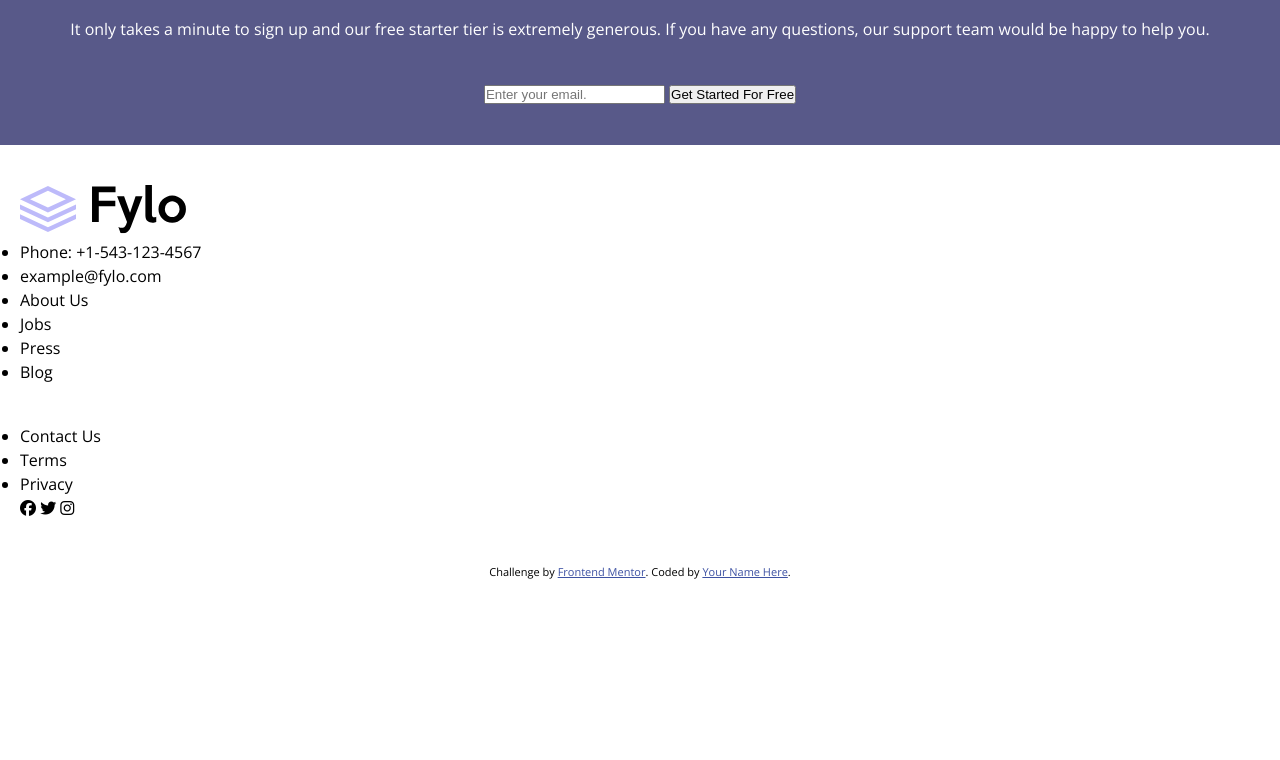
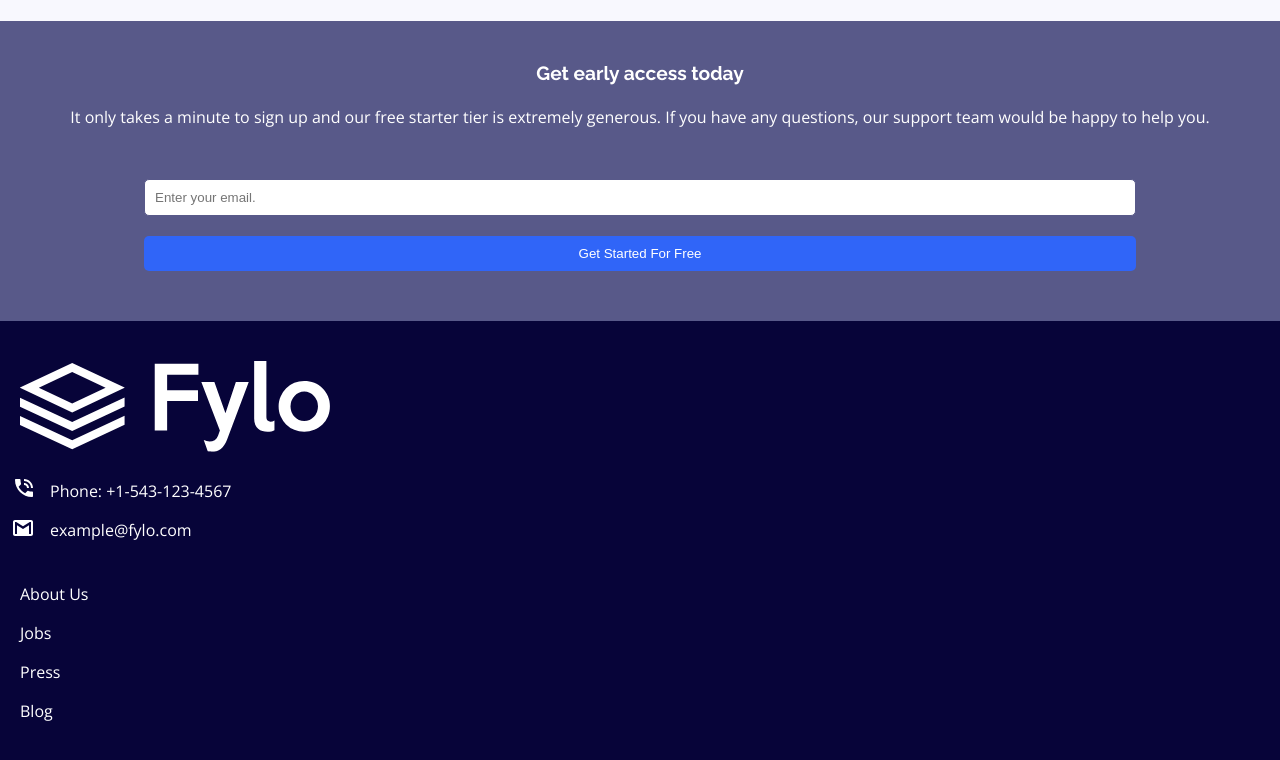
Before and after one commit to HtetLynnHtun/fem6-fylo-landing-page-with-two-column-layout, a plain HTML site: page index.html in a window 1280 px wide. Shown: the part 2944-3704 px from the top of the page. Before the commit the page ends 3528 px from the top, so only its background shows below. Drawn offline with nearby package versions, Linux system fonts and the light colour scheme.

Commit message:
add cta style

```diff
--- a/index.html
+++ b/index.html
@@ -64,6 +64,7 @@
           them wherever you need, share and collaborate with friends, family,
           and co-workers.
         </p>
+        <div class="cta">
           <input
             type="email"
             name="email"
@@ -71,6 +72,7 @@
             placeholder="Enter your email."
           />
           <button>Get Started</button>
+        </div>
       </section>
     </div>
     <div class="container c-2">
@@ -97,13 +99,17 @@
           ></a>
         </div>
         <div class="testimonial">
-          <img src="images/icon-quotes.svg" alt="">
+          <img src="images/icon-quotes.svg" alt="" />
           <p>
             Fylo has improved our team productivity by an order of magnitude.
             Since making the switch our team has become a well-oiled
             collaboration machine.
           </p>
-          <img class="avatar" src="images/avatar-testimonial.jpg" alt="avatar-testimonial" />
+          <img
+            class="avatar"
+            src="images/avatar-testimonial.jpg"
+            alt="avatar-testimonial"
+          />
           <p>Kyle Burton</p>
           <p>Founder & CEO, Huddle</p>
         </div>
@@ -118,11 +124,10 @@
           be happy to help you.
         </p>
       </section>
-      <section>
+      <section class="cta">
         <input
           type="email"
           name="email"
-          id="email"
           placeholder="Enter your email."
         />
         <button>Get Started For Free</button>
@@ -130,10 +135,10 @@
     </div>
     <div class="container c-4">
       <section>
-        <img src="images/logo.svg" alt="logo" class="logo" />
-        <ul>
-          <li>Phone: +1-543-123-4567</li>
-          <li>example@fylo.com</li>
+        <img src="images/footer-logo.svg" alt="logo" class="logo" />
+        <ul class="contact">
+          <li id="phone"><span>Phone: +1-543-123-4567</span></li>
+          <li id="mail"><span>example@fylo.com</span></li>
         </ul>
         <ul>
           <li>About Us</li>
--- a/styles.css
+++ b/styles.css
@@ -111,3 +111,61 @@ h1, h1+p {
   color: white;
   text-align: center;
 }
+
+/* ======== c-4 style ========== */
+.c-4 {
+  background: hsl(243, 87%, 12%);
+  color: white;
+}
+.logo {
+  width: 25%;
+  margin-bottom: 20px;
+}
+.c-4 ul {
+  list-style: none;
+  margin-bottom: 20px;
+}
+.c-4 li {
+  margin-bottom: 15px;
+}
+ul.contact {
+  margin-left: 20px;
+  margin-bottom: 40px;
+}
+.contact span {
+  position: relative;
+  left: 10px;
+}
+#phone {
+  list-style: url("images/icon-phone.svg");
+}
+#mail {
+  list-style: url("images/icon-email.svg");
+}
+.social {
+  text-align: center;
+  font-size: 1.5rem;
+}
+i {
+  margin-right: 10px;
+}
+
+/* ======= cta style ========== */
+.cta {
+  display: flex;
+  flex-direction: column;
+}
+input {
+  border: 1.5px solid hsl(238, 22%, 44%);
+}
+button {
+  border: none;
+  background-color: hsl(224, 93%, 58%);
+  color: white;
+}
+input, button {
+  width: 80%;
+  margin: 10px auto;
+  padding: 10px;
+  border-radius: 5px;
+}
```
Also changed, not shown: images/footer-logo.svg (added). Lines whose indentation alone changed are shown as unchanged.
